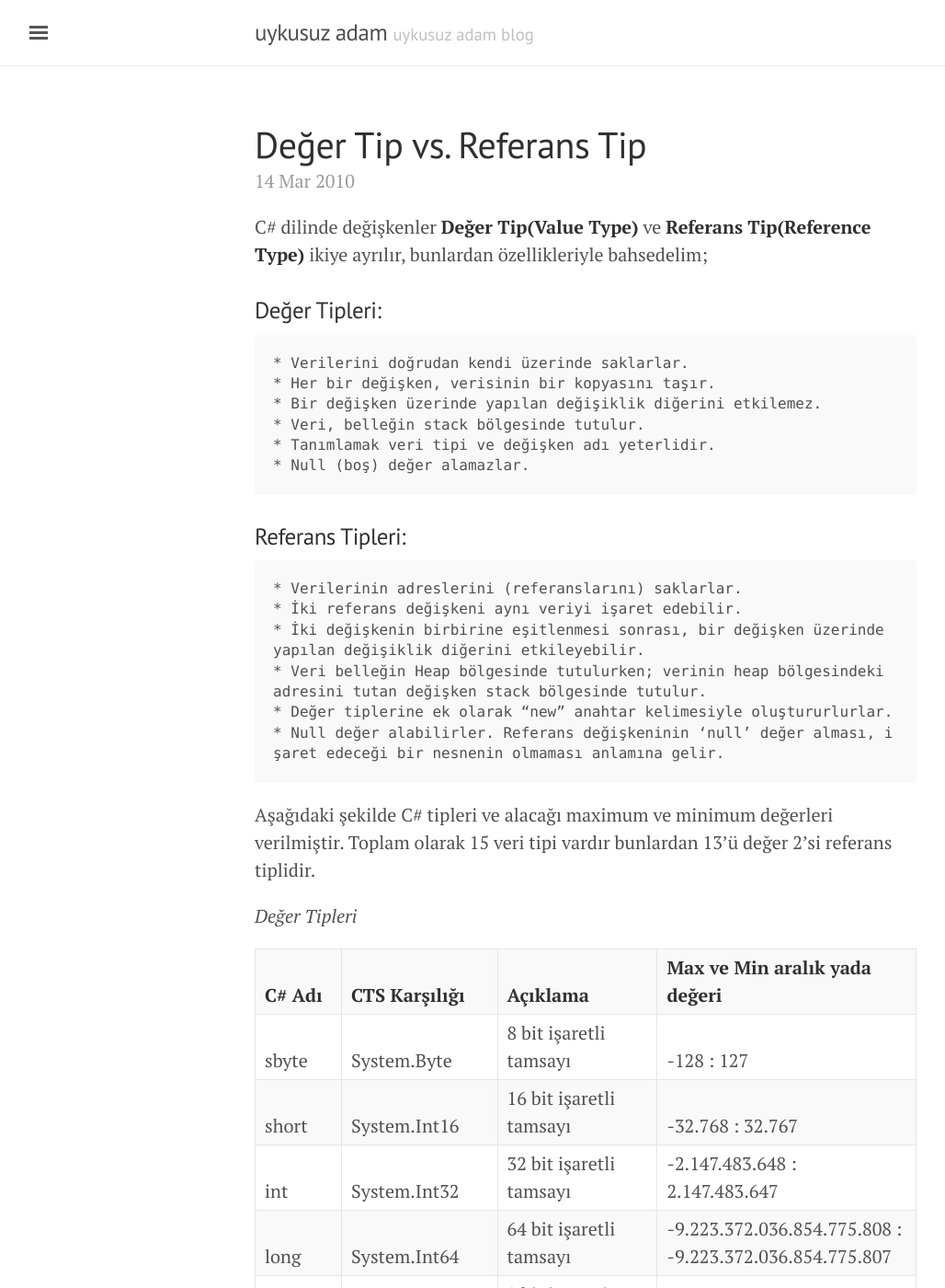
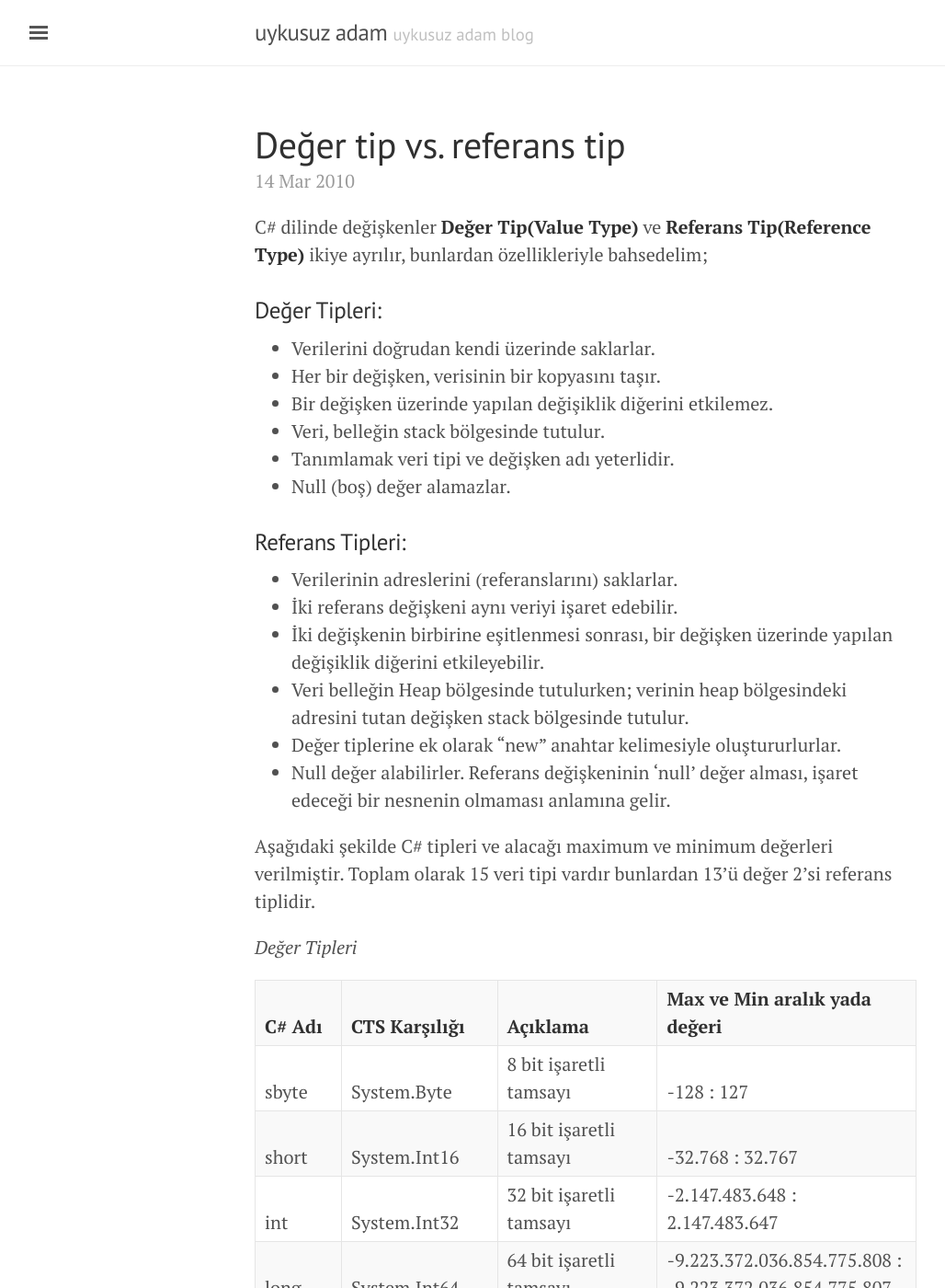
Before and after one commit to abdurrahman/abdurrahman.github.io, a Jekyll site: the page built from _posts/2010-03-14-deger-tip-vs-referans-tip.md, in a window 1280 px wide and 1400 px high. Shown: the whole window at 92% size, without its empty margins (3-1031 px from the left). Built offline with Jekyll 4.4.1, drawn with Linux system fonts in a browser that asks for light colours; some of the changed text lies outside the part shown.

```diff
--- a/_posts/2010-03-14-deger-tip-vs-referans-tip.md
+++ b/_posts/2010-03-14-deger-tip-vs-referans-tip.md
@@ -1,6 +1,6 @@
 ---
 layout: post
-title: Değer Tip vs. Referans Tip
+title: Değer tip vs. referans tip
 date: 2010-03-14 23:58:52 +02:00
 abstract: C# dilinde değişkenler Değer Tip(Value Type) ve Referans Tip(Reference Type) ikiye ayrılır, bunlardan özellikleriyle bahsedelim;
 ---
@@ -9,21 +9,21 @@ C# dilinde değişkenler **Değer Tip(Value Type)** ve **Referans Tip(Reference
 
 ### Değer Tipleri:
 
-    * Verilerini doğrudan kendi üzerinde saklarlar.
-    * Her bir değişken, verisinin bir kopyasını taşır.
-    * Bir değişken üzerinde yapılan değişiklik diğerini etkilemez.
-    * Veri, belleğin stack bölgesinde tutulur.
-    * Tanımlamak veri tipi ve değişken adı yeterlidir.
-    * Null (boş) değer alamazlar.
+- Verilerini doğrudan kendi üzerinde saklarlar.
+- Her bir değişken, verisinin bir kopyasını taşır.
+- Bir değişken üzerinde yapılan değişiklik diğerini etkilemez.
+- Veri, belleğin stack bölgesinde tutulur.
+- Tanımlamak veri tipi ve değişken adı yeterlidir.
+- Null (boş) değer alamazlar.
 
 ### Referans Tipleri:
 
-    * Verilerinin adreslerini (referanslarını) saklarlar.
-    * İki referans değişkeni aynı veriyi işaret edebilir.
-    * İki değişkenin birbirine eşitlenmesi sonrası, bir değişken üzerinde yapılan değişiklik diğerini etkileyebilir.
-    * Veri belleğin Heap bölgesinde tutulurken; verinin heap bölgesindeki adresini tutan değişken stack bölgesinde tutulur.
-    * Değer tiplerine ek olarak “new” anahtar kelimesiyle oluştururlurlar.
-    * Null değer alabilirler. Referans değişkeninin ‘null’ değer alması, işaret edeceği bir nesnenin olmaması anlamına gelir.
+- Verilerinin adreslerini (referanslarını) saklarlar.
+- İki referans değişkeni aynı veriyi işaret edebilir.
+- İki değişkenin birbirine eşitlenmesi sonrası, bir değişken üzerinde yapılan değişiklik diğerini etkileyebilir.
+- Veri belleğin Heap bölgesinde tutulurken; verinin heap bölgesindeki adresini tutan değişken stack bölgesinde tutulur.
+- Değer tiplerine ek olarak “new” anahtar kelimesiyle oluştururlurlar.
+- Null değer alabilirler. Referans değişkeninin ‘null’ değer alması, işaret edeceği bir nesnenin olmaması anlamına gelir.
 
 Aşağıdaki şekilde C# tipleri ve alacağı maximum ve minimum değerleri verilmiştir. Toplam olarak 15 veri tipi vardır bunlardan 13’ü değer 2’si referans tiplidir.
 
```
Also changed, not shown: _posts/2010-03-15-place-holderyer-tutucu-kavrami.md (added, +48 -0 lines), _posts/2010-03-16-csharpda-operatorler.md (added, +96 -0 lines).
